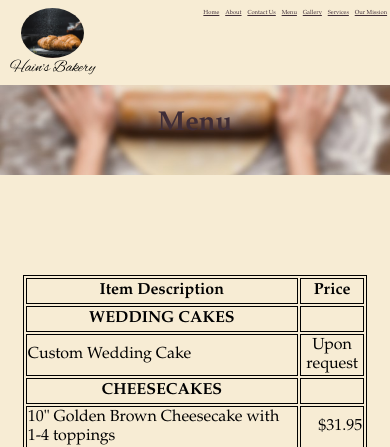
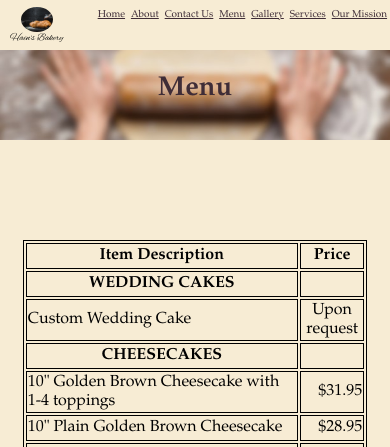
Before and after one commit to Noah-Terve/Noah-Terve.github.io, a PHP site: page /cs20/midterm/menu.html in a window 390 px wide. Shown: the top 447 px of the page. Run offline with PHP 8.4, Linux system fonts and the light colour scheme.

Commit message:
udpates to style for dynamic sizing

```diff
--- a/cs20/midterm/style.css
+++ b/cs20/midterm/style.css
@@ -76,7 +76,7 @@ header {
 }
 
 .nav_bar_ul li {
-    font-size: 1.5vw;
+    font-size: 25px;
     padding: 0.75vw;
 }
 
@@ -86,8 +86,8 @@ header {
 
 .nav_bar_ul li a:hover {
     font-weight: bold;
-    text-decoration: underline overline var(--taupe);
 }
+
 
 /* Page Heading */
 /* Image Source: https://www.istockphoto.com/photo/preparation-of-pastry-woman-rolling-dough-top-view-gm1154068600-313663947 */
@@ -251,3 +251,35 @@ footer {
     align-items: center;
     box-sizing: border-box;
 }
+
+@media (max-width: 1050px) {
+    .nav_bar_ul li {
+        font-size: 20px;
+    }
+}
+
+@media (max-width: 740px) {
+    .nav_bar_ul li {
+        font-size: 15px;
+    }
+}
+
+@media (max-width: 580px) {
+    .nav_bar_ul li {
+        font-size: 10px;
+    }
+    header {
+        height: 50px;
+    }
+    .logo img {
+        height: 25px;
+    }
+
+    .bakery_name {
+        font-size: 10px;
+    }
+
+    .backdrop {
+        padding-top: 50px;
+    }
+}
```
